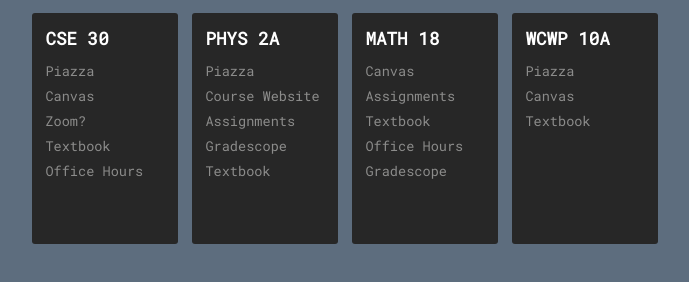
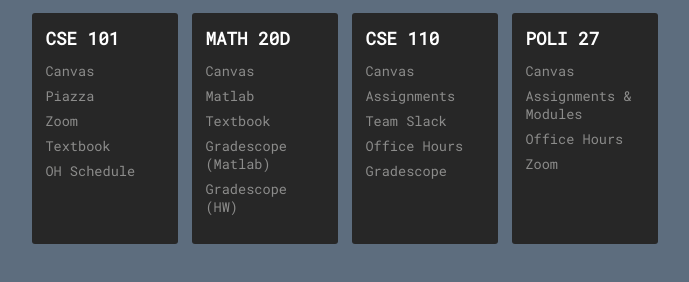
Before and after one commit to AmnesiacSloth/Homepage, a plain HTML site: page Studying.html in a window 1280 px wide. Shown: the part 342-624 px from the top of the page, without its empty margins (295-984 px from the left). Drawn offline with Linux system fonts and the light colour scheme; no server answers.

Commit message:
Overhall for Fall 2021

```diff
--- a/Spring Classes.html
+++ b/Studying.html
@@ -5,7 +5,7 @@
     <meta name="viewport" content="width=device-width, initial-scale=1.0">
     <meta http-equiv="X-UA-Compatible" content="ie=edge">
 
-    <title>Fall Quarter 20</title>
+    <title>Fall Quarter 21</title>
     <link rel="stylesheet" href="styles.css">
     <link href="favicon.png" rel="shortcut icon" type="image/x-icon" />
 </head>
@@ -24,43 +24,45 @@
         </div>
         <div class="bookmark-container">
             <div class="bookmark-set">
-                <div class="bookmark-title">CSE 30</div>
+                <div class="bookmark-title">CSE 101</div>
                 <div class="bookmark-inner-container">
-                  <a class="bookmark" href="TODO" target="_self">Piazza</a>
-                  <a class="bookmark" href="TODO" target="_self">Canvas</a>
-                  <a class="bookmark" href="TODO" target="_self">Zoom?</a>
-                  <a class="bookmark" href="TODO" target="_self">Textbook</a>
-                  <a class="bookmark" href="TODO" target="_self">Office Hours</a>
+                    <a class="bookmark" href="https://canvas.ucsd.edu/courses/29514" target="_self">Canvas</a>
+                  <a class="bookmark" href="https://piazza.com/class/ktt28v1e80k6bx" target="_self">Piazza</a>
+                  <a class="bookmark" href="https://ucsd.zoom.us/j/9687944338" target="_self">Zoom</a>
+                  <a class="bookmark" href="file:///C:/Users/Chris/Desktop/UCSD/Junior%20Year%20(21-22)/Fall%2021/CSE%20101/Algorithms%20(Dasgupta).pdf" target="_self">Textbook</a>
+                  <a class="bookmark" href="https://canvas.ucsd.edu/courses/29514/pages/office-hour-schedule" target="_self">OH Schedule</a>
                 </div>
             </div>
             <div class="bookmark-set">
-                <div class="bookmark-title">PHYS 2A</div>
+                <div class="bookmark-title">MATH 20D</div>
                 <div class="bookmark-inner-container">
-          <a class="bookmark" href="TODO" target="_self">Piazza</a>
-          <a class="bookmark" href="TODO" target="_self">Course Website</a>
-          <a class="bookmark" href="TODO" target="_self">Assignments</a>
-          <a class="bookmark" href="TODO" target="_self">Gradescope</a>
-					<a class="bookmark" href="TODO" target="_self">Textbook</a>
+          <a class="bookmark" href="https://canvas.ucsd.edu/courses/30736" target="_self">Canvas</a>
+          <a class="bookmark" href="http://www.math.ucsd.edu/~math20d/" target="_self">Matlab</a>
+		  <a class="bookmark" href="file:///C:/Users/Chris/Desktop/UCSD/Junior%20Year%20(21-22)/Fall%2021/MATH%2020D/Fundamentals%20of%20Differential%20Equations%20(9E).pdf" target="_self">Textbook</a>
+          <a class="bookmark" href="https://www.gradescope.com/courses/319582" target="_self">Gradescope (Matlab)</a>
+          <a class="bookmark" href="https://www.gradescope.com/courses/318893" target="_self">Gradescope (HW)</a>
                 </div>
             </div>
             <div class="bookmark-set">
-            <div class="bookmark-title">MATH 18</div>
+            <div class="bookmark-title">CSE 110</div>
                 <div class="bookmark-inner-container">
-					             <a class="bookmark" href="TODO" target="_self">Canvas</a>
-                       <a class="bookmark" href="TODO" target="_self">Assignments</a>
-					             <a class="bookmark" href="TODO" target="_self">Textbook</a>
-                       <a class="bookmark" href="TODO" target="_self">Office Hours</a>
-                       <a class="bookmark" href="TODO" target="_self">Gradescope</a>
+				 <a class="bookmark" href="https://canvas.ucsd.edu/courses/30736" target="_self">Canvas</a>
+                 <a class="bookmark" href="https://canvas.ucsd.edu/courses/30736/assignments" target="_self">Assignments</a>
+				 <a class="bookmark" href="https://cse110-fa21-group4.slack.com/archives/C02GDEY087Q" target="_self">Team Slack</a>
+                   <a class="bookmark" href="https://cse110-fall21.slack.com/archives/C02D7PF0JB1/p1633370618238800" target="_self">Office Hours</a>
+                   <a class="bookmark" href="https://www.gradescope.com/courses/308803" target="_self">Gradescope</a>
                 </div>
             </div>
             <div class="bookmark-set">
-                <div class="bookmark-title">WCWP 10A</div>
+                <div class="bookmark-title">POLI 27</div>
                 <div class="bookmark-inner-container">
-                    <a class="bookmark" href="TODO" target="_self">Piazza</a>
-                    <a class="bookmark" href="TODO" target="_self">Canvas</a>
-                    <a class="bookmark" href="TODO" target="_self">Textbook</a>
+                    <a class="bookmark" href="https://canvas.ucsd.edu/courses/30486/modules" target="_self">Canvas</a>
+                    <a class="bookmark" href="https://canvas.ucsd.edu/courses/30486/assignments" target="_self">Assignments & Modules</a>
+                    <a class="bookmark" href="file:///C:/Users/Chris/Desktop/UCSD/Junior%20Year%20(21-22)/Fall%2021/POLI%2027/syllabus27v3.pdf" target="_self">Office Hours</a>
+                    <a class="bookmark" href="https://ucsd.zoom.us/j/93142589603#success" target="_self">Zoom</a>
                 </div>
             </div>
+
         </div>
     </div>
 
--- a/styles.css
+++ b/styles.css
@@ -14,7 +14,7 @@
     flex-direction: column;
 }
 
-.springbutton{
+.quarterButton{
   background-color: #272727;
   color: #fff;
   outline: none;
@@ -30,7 +30,7 @@
   font-size: .85rem;
   margin: 0em .5em;
 }
-.springbutton:hover{
+.quarterButton:hover{
   transition-duration: 0.4s;
   background-color: #fff;
 }
```
Also changed, not shown: index.html (+1 -1 lines).
